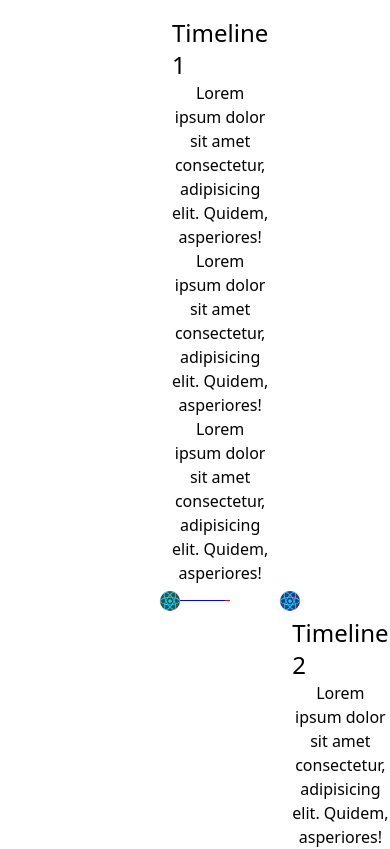
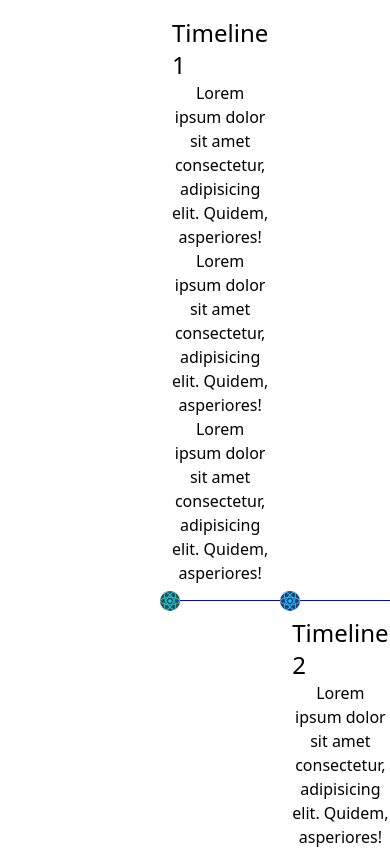
Before and after one commit to mevlutcantuna/react-beautiful-timeline, a React (Vite) app: page / in a window 390 px wide. Shown: the top 849 px of the page. Built offline with nearby package versions, Linux system fonts and the light colour scheme.

Commit message:
line responsive bug fixed

```diff
--- a/package.json
+++ b/package.json
@@ -1,7 +1,7 @@
 {
   "name": "react-beautiful-timeline",
   "private": false,
-  "version": "1.0.1",
+  "version": "1.1.0",
   "author": "Mevlüt Can Tuna",
   "license": "MIT",
   "type": "module",
--- a/src/components/Timeline.tsx
+++ b/src/components/Timeline.tsx
@@ -54,7 +54,7 @@ const Timeline = ({
       }}
     >
       <div
-        className="relative"
+        className="relative min-w-fit	"
         style={{ paddingTop: `${maxHeightOfTimelineItemsContent}px` }}
       >
         <Line
```
